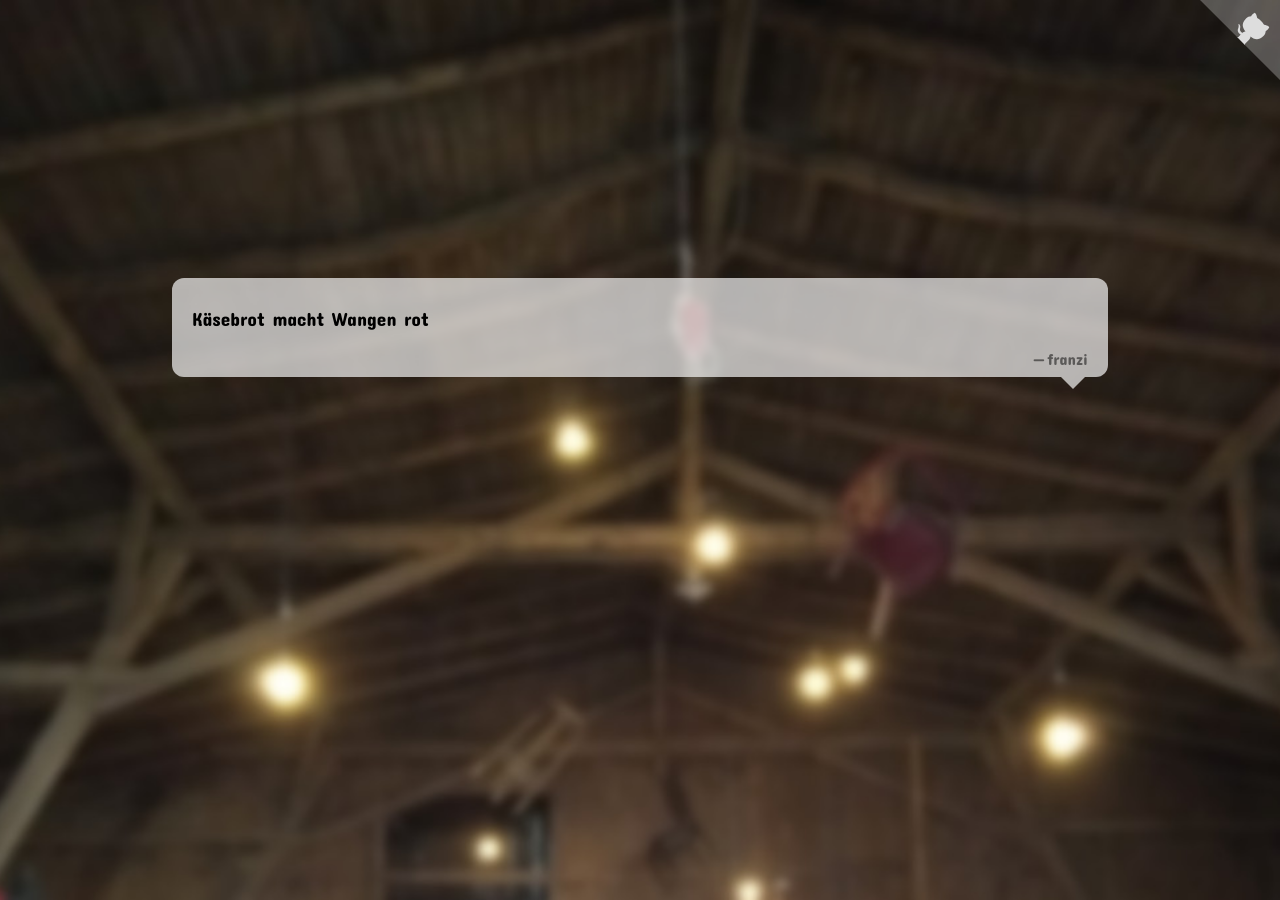
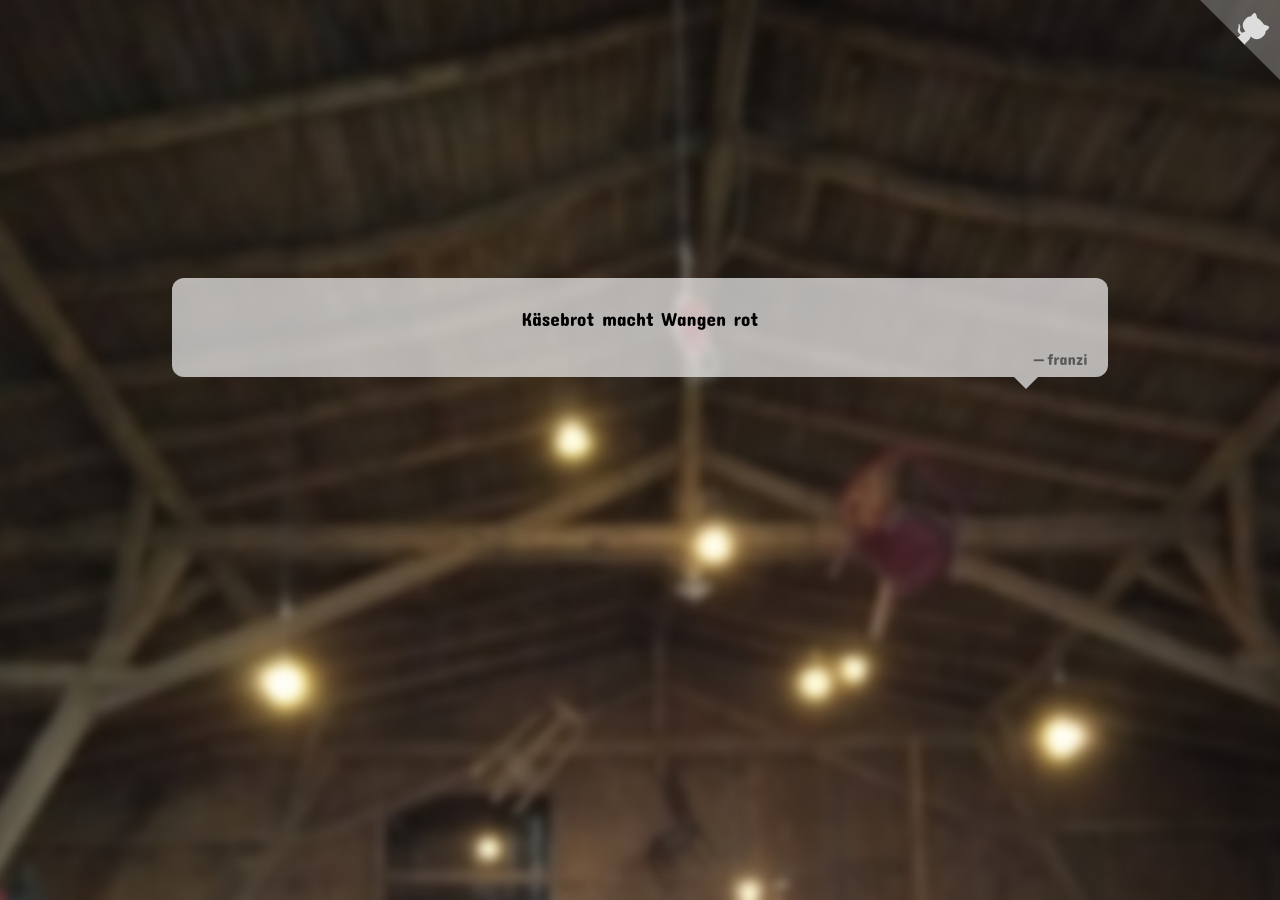
Before and after one commit to error418/kliquote, a Jekyll site: the page built from index.html, in a window 1280 px wide. Built offline with Jekyll 4.4.1, drawn with Linux system fonts in a browser that asks for light colours.

Commit message:
docs(page): css cleanup

```diff
--- a/data/css/main.scss
+++ b/data/css/main.scss
@@ -31,14 +31,12 @@ body {
 }
 
 .bubble-container {
-    position: absolute;
-    left: 50%;
+    text-align: center;
 }
 
 .bubble {
     position: relative;
     width: 70vw;
-    left: -50%;
 
     background-color: $bubble_color;
     //border: 2px solid $bubble_color;
@@ -59,7 +57,7 @@ body {
             border-color: $bubble_color transparent transparent transparent;
             border-width: $bubble_pointer $bubble_pointer 0px $bubble_pointer;
             bottom: -$bubble_pointer;
-            left: 95%;
+            left: 90%;
         }
     }
 
```
